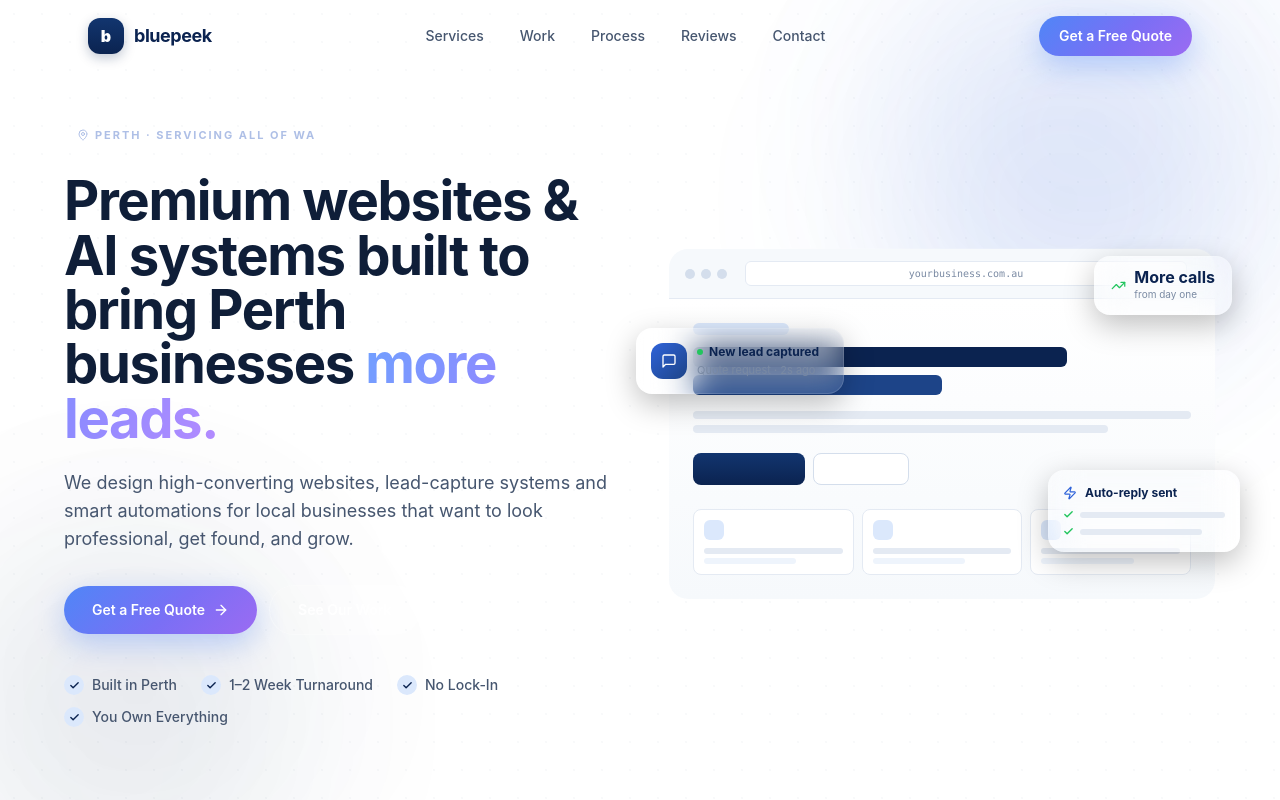
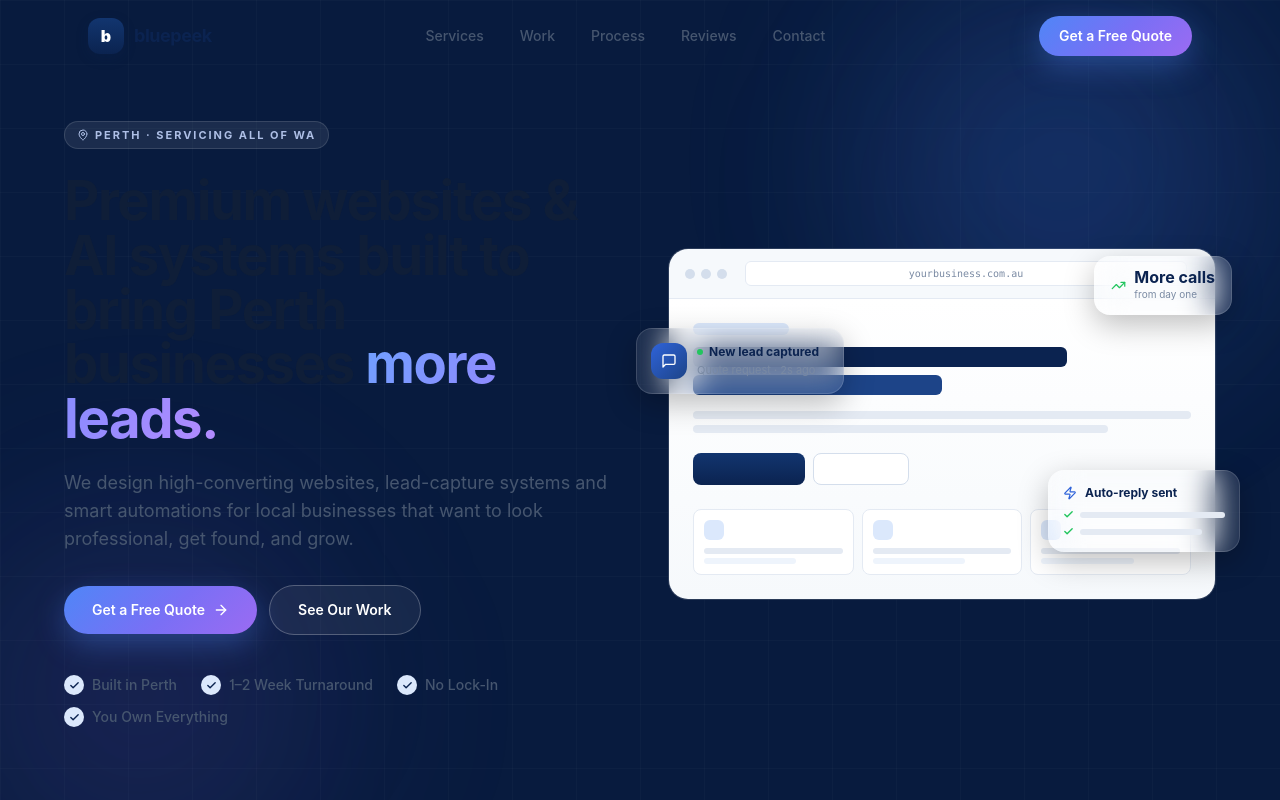
Before and after one commit to zachcolvillez-stack/bluepeek-website, a Next.js app: page / in a window 1280 px wide. Shown: the top 800 px of the page. Built offline with nearby package versions, Linux system fonts and the light colour scheme.

Commit message:
auto-save: SceneBackground.jsx

```diff
--- a/components/SceneBackground.jsx
+++ b/components/SceneBackground.jsx
@@ -1,45 +1,46 @@
 'use client'
 
 /**
- * Premium light background — crisp white with very subtle navy/blue
- * glows and a faint dot grid. Sits behind all content, never blocks clicks.
+ * Premium navy background — deep blue base with subtle brand-gradient
+ * glows and a faint grid. Sits behind all content, never blocks clicks.
  */
 export default function SceneBackground() {
   return (
-    <div className="fixed inset-0 z-0 pointer-events-none overflow-hidden" style={{ background: '#ffffff' }}>
-      {/* Faint dot grid for texture */}
+    <div className="fixed inset-0 z-0 pointer-events-none overflow-hidden" style={{ background: '#081b3e' }}>
+      {/* Faint grid for texture */}
       <div
         className="absolute inset-0"
         style={{
-          backgroundImage: 'radial-gradient(rgba(11,35,80,0.045) 1px, transparent 1px)',
-          backgroundSize: '28px 28px',
-          opacity: 0.6,
+          backgroundImage:
+            'linear-gradient(rgba(255,255,255,0.03) 1px, transparent 1px), linear-gradient(90deg, rgba(255,255,255,0.03) 1px, transparent 1px)',
+          backgroundSize: '64px 64px',
+          opacity: 0.7,
         }}
       />
 
-      {/* Soft blue glow — top right */}
+      {/* Brand-blue glow — top right */}
       <div
         className="absolute"
         style={{
-          top: '-180px',
-          right: '-120px',
-          width: '620px',
-          height: '620px',
-          background: 'radial-gradient(circle, rgba(47,99,217,0.10) 0%, transparent 68%)',
-          filter: 'blur(50px)',
+          top: '-160px',
+          right: '-100px',
+          width: '640px',
+          height: '640px',
+          background: 'radial-gradient(circle, rgba(79,134,247,0.18) 0%, transparent 68%)',
+          filter: 'blur(60px)',
         }}
       />
 
-      {/* Soft navy glow — bottom left */}
+      {/* Brand-purple glow — bottom left */}
       <div
         className="absolute"
         style={{
           bottom: '-200px',
           left: '-160px',
-          width: '560px',
-          height: '560px',
-          background: 'radial-gradient(circle, rgba(11,35,80,0.07) 0%, transparent 70%)',
-          filter: 'blur(60px)',
+          width: '600px',
+          height: '600px',
+          background: 'radial-gradient(circle, rgba(155,107,242,0.14) 0%, transparent 70%)',
+          filter: 'blur(70px)',
         }}
       />
     </div>
```
